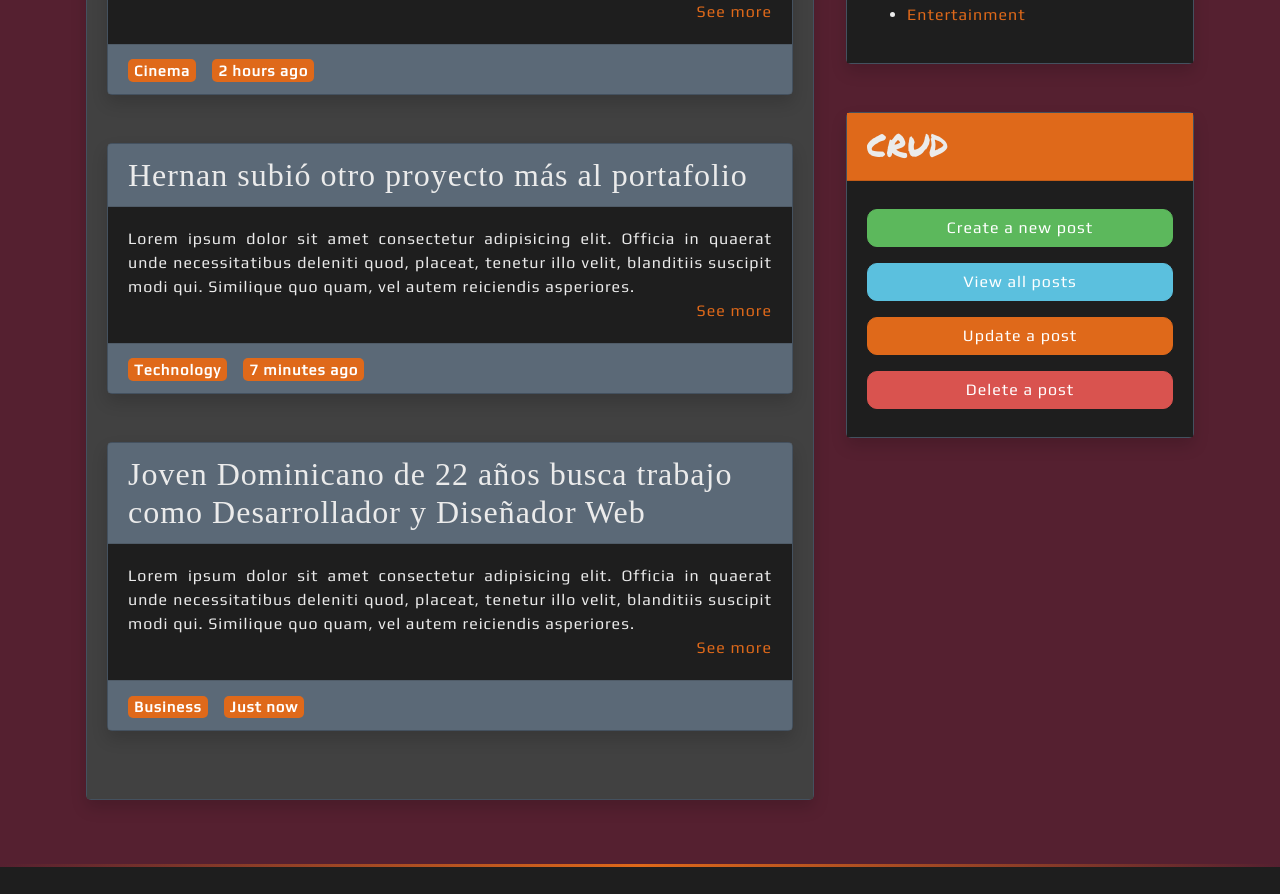
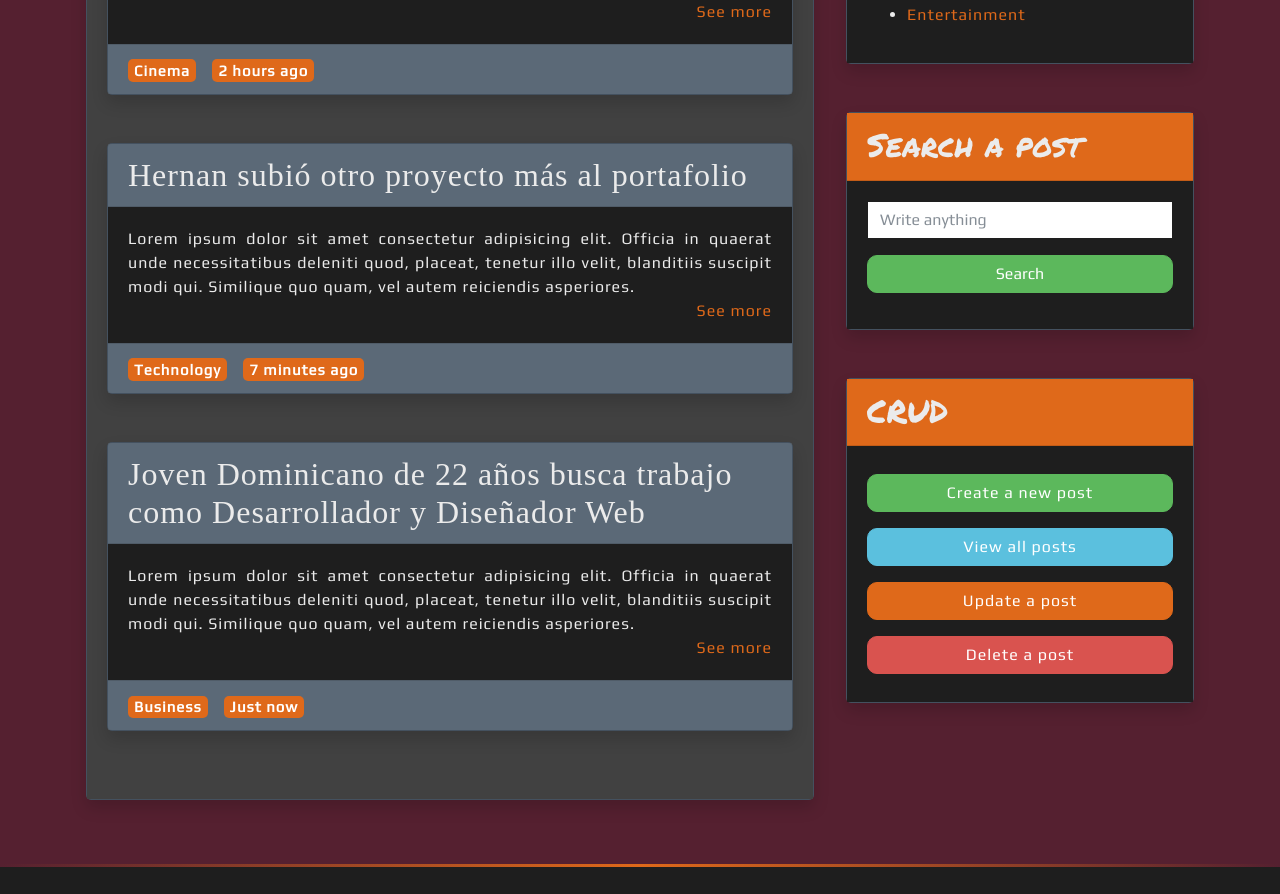
Before and after one commit to hernanreiq/Quality-Writer, a React (Create React App) app: page / in a window 1280 px wide. Shown: the part 760-1654 px from the top of the page. Built offline with nearby package versions, Linux system fonts and the light colour scheme; a web font is replaced by a local one.

Commit message:
Sección de búsquedas de post estilizada y maquetada en el aside

```diff
--- a/src/views/partials/aside.jsx
+++ b/src/views/partials/aside.jsx
@@ -1,8 +1,8 @@
 import React, { Component } from "react";
 
 class Aside extends Component {
-    render(){
-        return(
+    render() {
+        return (
             <React.Fragment>
                 <aside>
                     <div className="card shadow mb-5">
@@ -29,6 +29,21 @@ class Aside extends Component {
                     </div>
                     <div className="card shadow mb-5">
                         <div className="card-header">
+                            <h2 className="card-title mb-1">Search a post</h2>
+                        </div>
+                        <div className="card-body">
+                            <form>
+                                <div className="form-group">
+                                    <input type="text" className="form-control" id="search_input" placeholder="Write anything"/>
+                                </div>
+                                <div className="form-group">
+                                    <button className="btn btn-success w-100">Search</button>
+                                </div>
+                            </form>
+                        </div>
+                    </div>
+                    <div className="card shadow mb-5">
+                        <div className="card-header">
                             <h2 className="card-title mb-1">CRUD</h2>
                         </div>
                         <div className="card-body">
```
